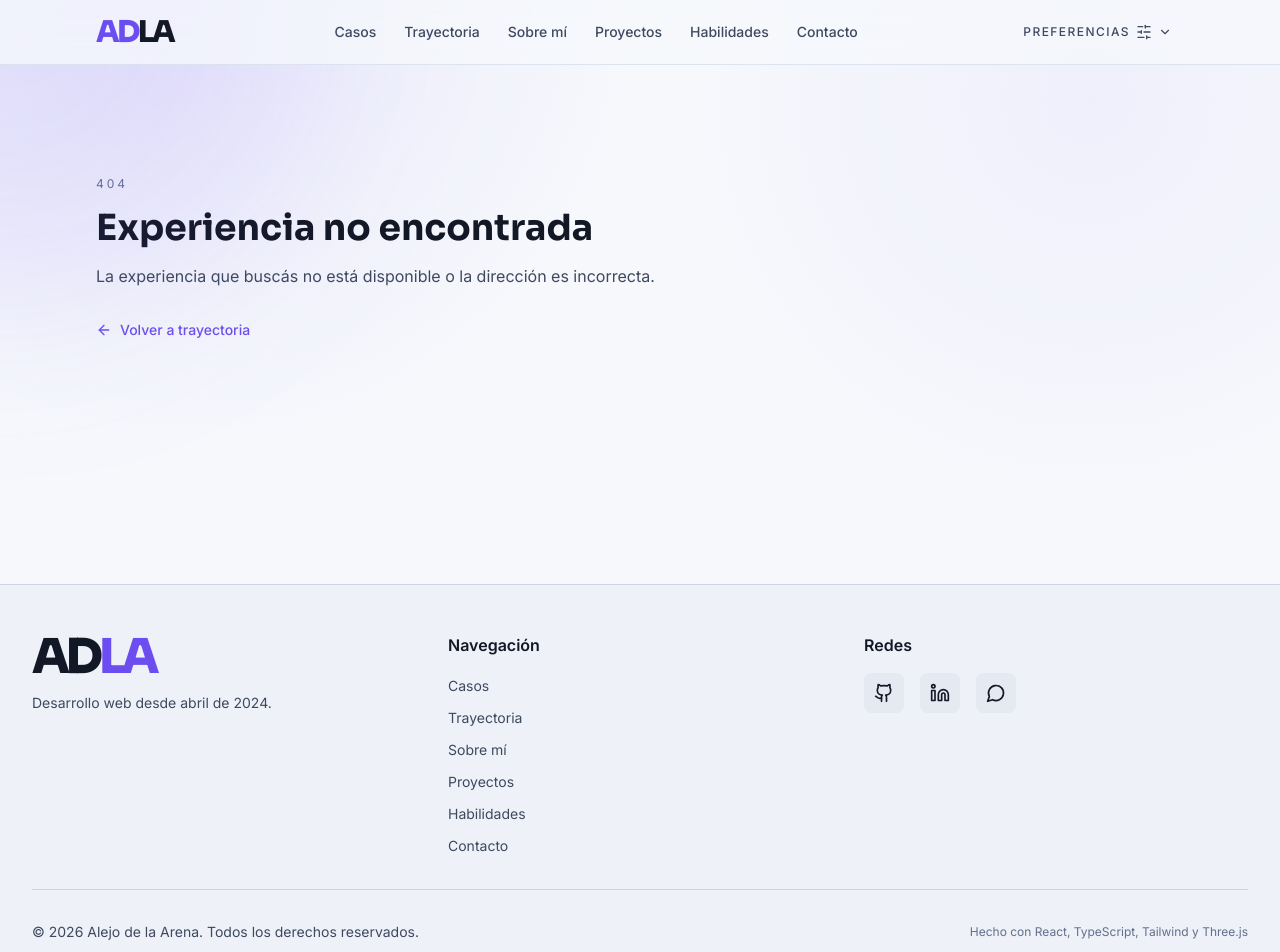
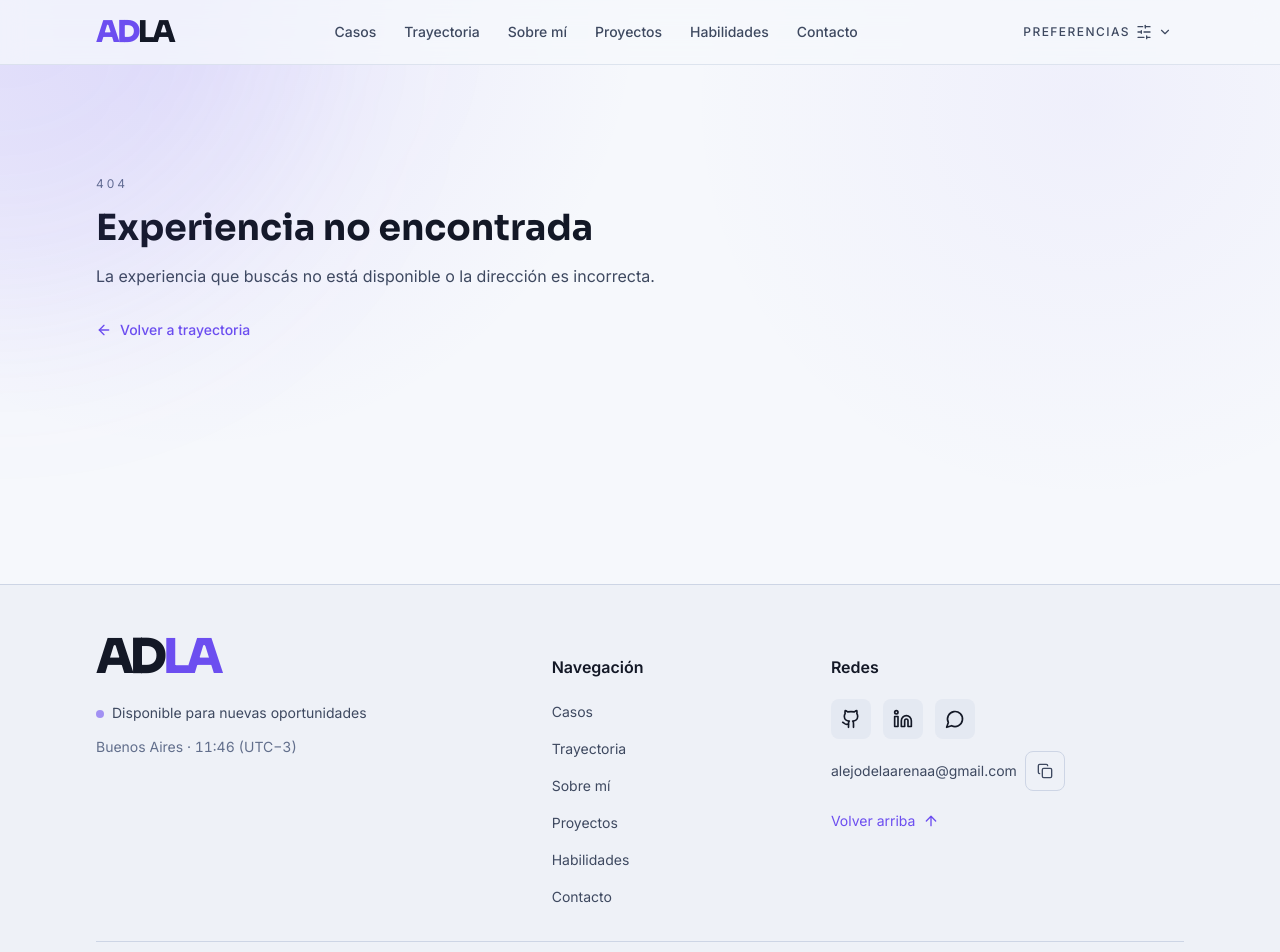
Before and after one commit to Alejo-de-la-Arena/Portfolio-ADLA, a React (Vite) app: page /experiencia/1 in a window 1280 px wide. Shown: the top 952 px of the page. Built offline with nearby package versions, Linux system fonts and the light colour scheme; a web font is replaced by a local one.

Commit message:
feat(footer): align layout and add availability clock and contact actions

```diff
--- a/src/components/layout/Footer.tsx
+++ b/src/components/layout/Footer.tsx
@@ -1,12 +1,20 @@
+import { useEffect, useState } from 'react'
 import { useEntrance } from '@/hooks/useEntrance'
 import { motionTokens, motionTransition } from '@/lib/motion'
 import { useReducedMotionPreference } from '@/hooks/useReducedMotionPreference'
-import { Github, Linkedin, MessageCircle } from 'lucide-react'
+import { ArrowUp, Copy, Github, Linkedin, MessageCircle } from 'lucide-react'
 import { motion } from 'framer-motion'
+import { toast } from 'sonner'
 import { BrandMark } from '../ui/BrandMark'
+import { Container } from '../ui/Container'
 import { useLocation, useNavigate } from 'react-router-dom'
 import { scrollToSection } from '@/lib/utils'
 import { useLocalizedContent } from '@/hooks/useLocalizedContent'
+
+const buenosAiresTime = new Intl.DateTimeFormat('es-AR', {
+  timeZone: 'America/Argentina/Buenos_Aires',
+  hour: '2-digit', minute: '2-digit', hourCycle: 'h23',
+})
 
 export function Footer() {
   const entry = useEntrance()
@@ -14,6 +22,22 @@ export function Footer() {
   const { pathname } = useLocation()
   const navigate = useNavigate()
   const { personalInfo, sectionLinks, socialLinks, ui } = useLocalizedContent()
+  const [localTime, setLocalTime] = useState(() => buenosAiresTime.format(new Date()))
+
+  useEffect(() => {
+    const timer = window.setInterval(() => setLocalTime(buenosAiresTime.format(new Date())), 60_000)
+    return () => window.clearInterval(timer)
+  }, [])
+
+  const copyEmail = async () => {
+    try {
+      await navigator.clipboard.writeText(personalInfo.email)
+      toast.success(ui.contact.copied)
+    } catch {
+      toast.error(ui.footer.copyError)
+    }
+  }
+
   const socials = [
     { icon: Github, href: socialLinks.github, label: 'GitHub' },
     { icon: Linkedin, href: socialLinks.linkedin, label: 'LinkedIn' },
@@ -22,69 +46,74 @@ export function Footer() {
 
   return (
     <motion.footer {...entry} className="relative mt-32 border-t border-border bg-background-secondary">
-      <div className="max-w-7xl mx-auto px-4 sm:px-6 lg:px-8 py-12">
-        <div className="grid grid-cols-1 md:grid-cols-3 gap-8 mb-8">
-          {/* Brand */}
-          <div>
-            <div className="mb-3" aria-label={personalInfo.name}><BrandMark footer /></div>
-            <p className="text-foreground-secondary text-sm">
-              {personalInfo.tagline}
+      <Container width="editorial" className="py-12">
+        <div className="mb-8 grid grid-cols-1 gap-10 md:grid-cols-[1.2fr_0.7fr_1fr] md:items-baseline md:gap-8">
+          <div className="min-w-0">
+            <h2 aria-label={personalInfo.name}><BrandMark footer /></h2>
+            <p className="mt-5 flex items-baseline gap-2 text-sm leading-6 text-foreground-secondary">
+              <motion.span
+                aria-hidden="true"
+                className="inline-block h-2 w-2 shrink-0 rounded-full bg-accent"
+                animate={{ opacity: reduceMotion ? 1 : [...motionTokens.availability.opacity] }}
+                transition={reduceMotion ? motionTransition(true) : {
+                  duration: motionTokens.availability.duration,
+                  ease: motionTokens.ease.standard,
+                  repeat: Infinity,
+                }}
+              />
+              {ui.footer.availability}
+            </p>
+            <p className="mt-3 text-sm tabular-nums text-foreground-tertiary">
+              Buenos Aires · <time>{localTime}</time> (UTC−3)
             </p>
           </div>
 
-          {/* Quick Links */}
-          <div>
-            <h4 className="font-semibold mb-4">{ui.footer.navigation}</h4>
-            <ul className="space-y-2">
-              {sectionLinks.map((link) => (
+          <nav aria-label={ui.footer.navigation}>
+            <h2 className="font-semibold">{ui.footer.navigation}</h2>
+            <ul className="mt-5 space-y-3">
+              {sectionLinks.map(link => (
                 <li key={link.id}>
                   <button
-                    onClick={() => pathname === '/' ? scrollToSection(link.id) : navigate(`/#${link.id}`)}
-                    className="text-foreground-secondary hover:text-accent transition-none text-sm"
-                  >
-                    {link.label}
-                  </button>
+                    type="button"
+                    onClick={() => pathname === '/' ? scrollToSection(link.id) : navigate('/#' + link.id)}
+                    className="text-sm leading-6 text-foreground-secondary transition-none hover:text-accent"
+                  >{link.label}</button>
                 </li>
               ))}
             </ul>
-          </div>
+          </nav>
 
-          {/* Social */}
-          <div>
-            <h4 className="font-semibold mb-4">{ui.footer.social}</h4>
-            <div className="flex gap-4">
-              {socials.map((social) => (
+          <div className="min-w-0">
+            <h2 className="font-semibold">{ui.footer.social}</h2>
+            <div className="mt-5 flex gap-3">
+              {socials.map(({ icon: Icon, href, label }) => (
                 <motion.a
-                  key={social.label}
-                  href={social.href}
-                  target="_blank"
-                  rel="noopener noreferrer"
+                  key={label} href={href} target="_blank" rel="noopener noreferrer" aria-label={label}
                   whileHover={reduceMotion ? undefined : { scale: motionTokens.interaction.hoverScale }}
                   whileTap={reduceMotion ? undefined : { scale: motionTokens.interaction.pressScale }}
                   transition={motionTransition(reduceMotion, 'fast', 'standard')}
-                  className="w-10 h-10 rounded-lg bg-background-tertiary hover:bg-border-light flex items-center justify-center transition-none"
-                  aria-label={social.label}
-                >
-                  <social.icon className="w-5 h-5" />
-                </motion.a>
+                  className="flex h-10 w-10 items-center justify-center rounded-lg bg-background-tertiary transition-none hover:bg-border-light hover:text-accent"
+                ><Icon className="h-5 w-5" aria-hidden="true" /></motion.a>
               ))}
             </div>
+            <div className="mt-3 flex flex-wrap items-center gap-2">
+              <a href={'mailto:' + personalInfo.email} className="break-all text-sm leading-6 text-foreground-secondary hover:text-accent">{personalInfo.email}</a>
+              <button type="button" onClick={copyEmail} aria-label={ui.footer.copyEmail + ': ' + personalInfo.email} className="inline-flex h-10 w-10 shrink-0 items-center justify-center rounded-lg border border-border text-foreground-secondary hover:text-accent">
+                <Copy className="h-4 w-4" aria-hidden="true" />
+              </button>
+            </div>
+            <button type="button" onClick={() => window.scrollTo({ top: 0, behavior: reduceMotion ? 'instant' : 'smooth' })} className="mt-3 inline-flex items-center gap-2 py-2 text-sm text-accent hover:text-accent-hover">
+              {ui.footer.backToTop}<ArrowUp className="h-4 w-4" aria-hidden="true" />
+            </button>
           </div>
         </div>
 
-        {/* Bottom Bar */}
-        <div className="pt-8 border-t border-border flex flex-col sm:flex-row items-center justify-between gap-4">
-          <p className="text-foreground-secondary text-sm">
-            © {new Date().getFullYear()} Alejo de la Arena. {ui.footer.rights}
-          </p>
-          <p className="text-foreground-tertiary text-xs">
-            {ui.footer.madeWith}
-          </p>
+        <div className="flex flex-col items-start justify-between gap-4 border-t border-border pt-8 sm:flex-row sm:items-baseline">
+          <p className="text-sm text-foreground-secondary">© {new Date().getFullYear()} Alejo de la Arena. {ui.footer.rights}</p>
+          <p className="text-xs text-foreground-tertiary">{ui.footer.madeWith}</p>
         </div>
-
-        {/* Subtle animation detail */}
-<div className="absolute bottom-0 left-1/2 -translate-x-1/2 w-32 h-1 bg-gradient-to-r from-transparent via-accent to-transparent opacity-50" />
-      </div>
+      </Container>
+      <div aria-hidden="true" className="absolute bottom-0 left-1/2 h-1 w-32 -translate-x-1/2 bg-gradient-to-r from-transparent via-accent to-transparent opacity-50" />
     </motion.footer>
   )
 }
--- a/src/data/localizedContent.ts
+++ b/src/data/localizedContent.ts
@@ -136,6 +136,10 @@ interface LocalizedContent {
       copied: string
     }
     footer: {
+      availability: string
+      copyEmail: string
+      copyError: string
+      backToTop: string
       navigation: string
       social: string
       rights: string
@@ -276,6 +280,10 @@ const localizedContent: Record<Locale, LocalizedContent> = {
         copied: 'Email copiado al portapapeles',
       },
       footer: {
+        availability: 'Disponible para nuevas oportunidades',
+        copyEmail: 'Copiar email',
+        copyError: 'No se pudo copiar. Podés seleccionar el email y copiarlo manualmente.',
+        backToTop: 'Volver arriba',
         navigation: 'Navegación',
         social: 'Redes',
         rights: 'Todos los derechos reservados.',
@@ -414,6 +422,10 @@ const localizedContent: Record<Locale, LocalizedContent> = {
         copied: 'Email copied to clipboard',
       },
       footer: {
+        availability: 'Open to new opportunities',
+        copyEmail: 'Copy email',
+        copyError: 'Could not copy. You can select the email and copy it manually.',
+        backToTop: 'Back to top',
         navigation: 'Navigation',
         social: 'Social',
         rights: 'All rights reserved.',
--- a/src/lib/motion.ts
+++ b/src/lib/motion.ts
@@ -12,6 +12,7 @@ export const motionTokens = {
   stagger: { step: 0.05, maxDelay: 0.15 },
   smallGroup: { step: 0.09, maxItems: 5 },
   interaction: { hoverScale: 1.015, pressScale: 0.985 },
+  availability: { duration: 2.4, opacity: [1, 0.55, 1] },
   viewport: { once: true, amount: 0.15 },
 } as const
 
```
Also changed, not shown: scripts/verify-adjustments.mjs (added, +75 -0 lines).
